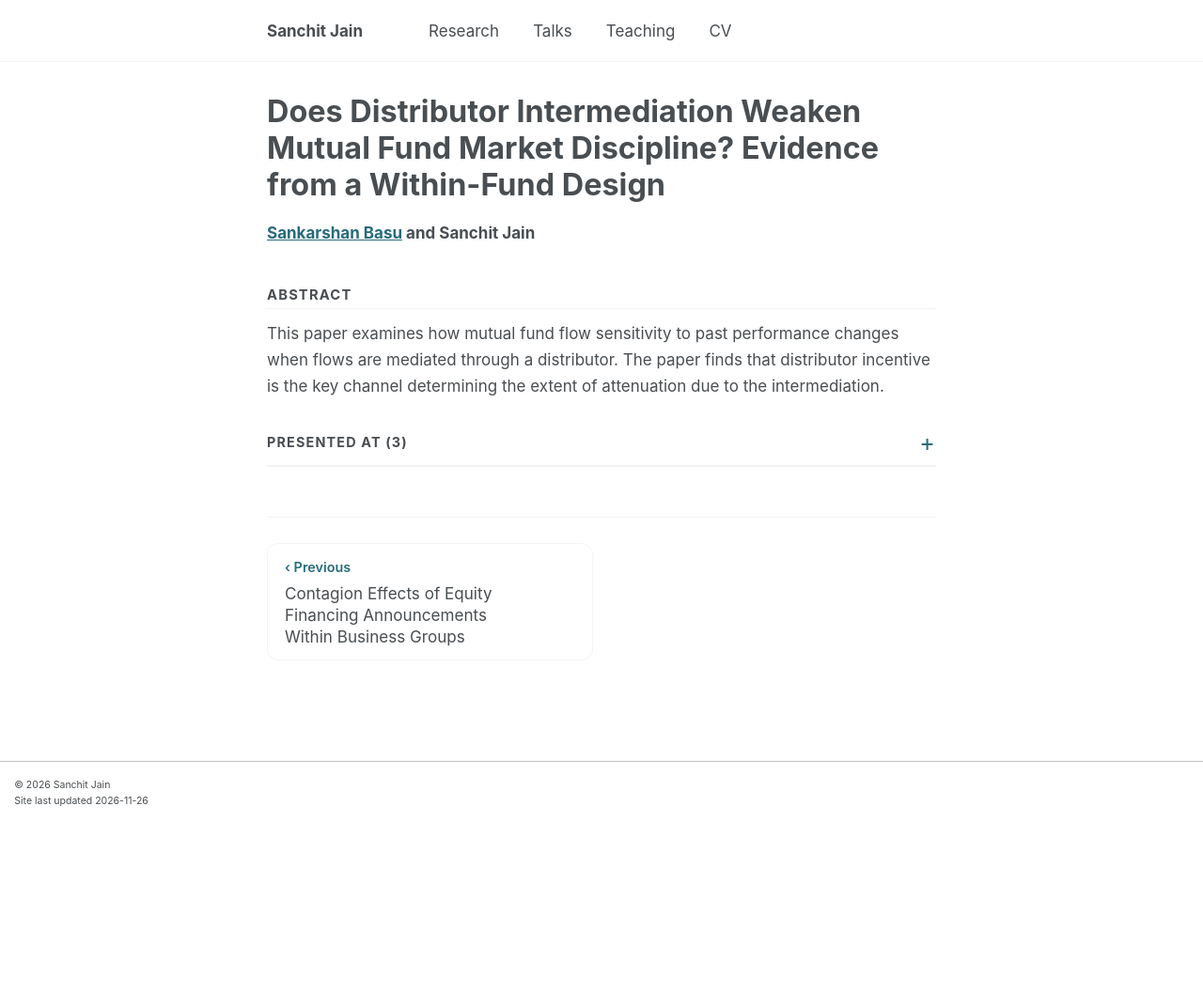
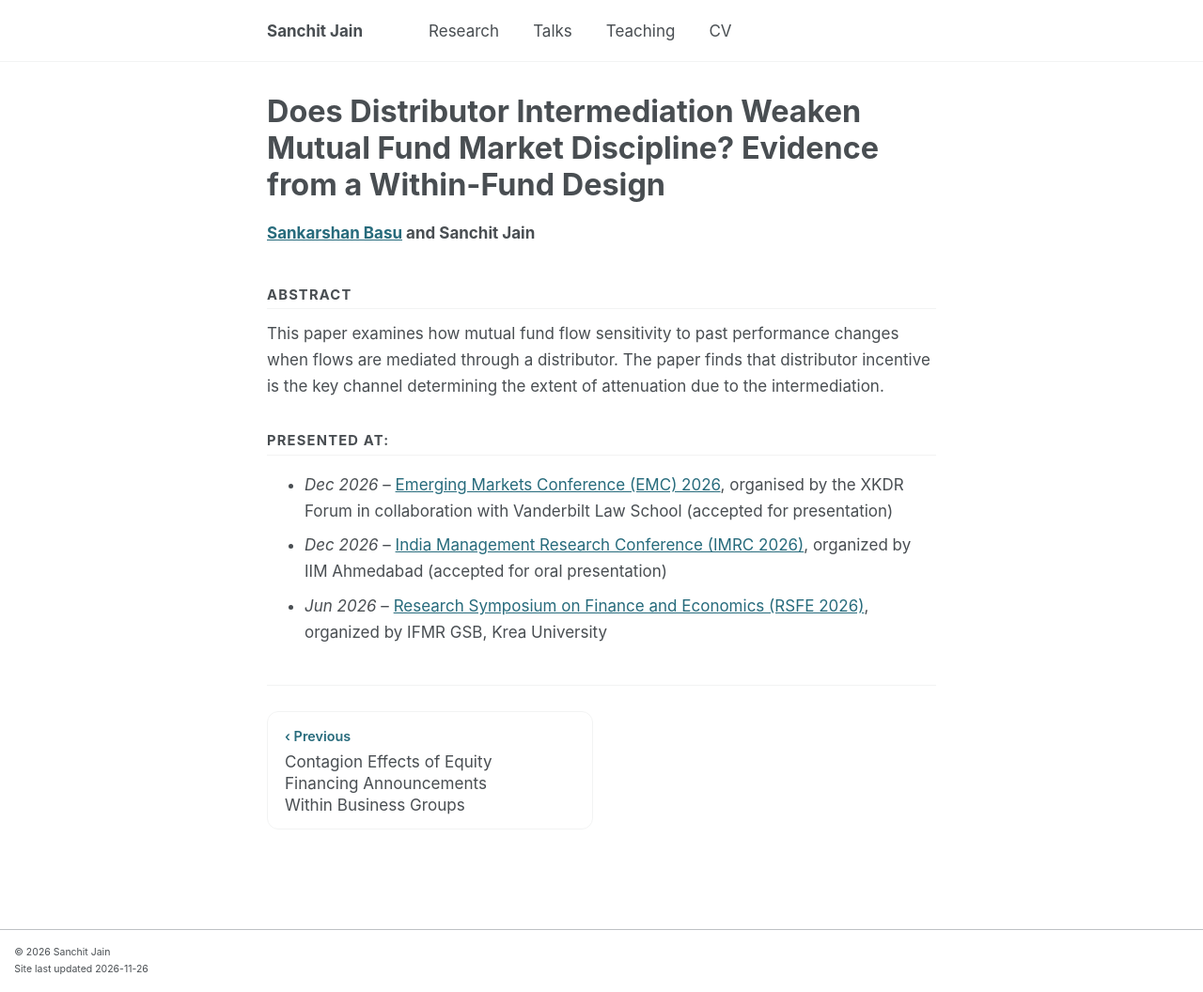
Before and after one commit to casanchitjain/casanchitjain.github.io, a Jekyll site: the page built from _publications/wp-distributor-intermediation-flow-sensitivity.md, in a window 1280 px wide and 1056 px high. Shown: the whole window at 94% size. Built offline with Jekyll 4.4.1, drawn with Linux system fonts in a browser that asks for light colours; a script bundle is joined from its source files by our own code; library files that are not in the unit come from our copies.

Commit message:
Show Presented at as a plain list on distributor and fog-to-pyre pages
Revert the collapsible wrapper; the section is visible by default.

```diff
--- a/_publications/wp-distributor-intermediation-flow-sensitivity.md
+++ b/_publications/wp-distributor-intermediation-flow-sensitivity.md
@@ -16,11 +16,8 @@ header:
   og_image: share-distributor.png
 ---
 
-<details class="presented" markdown="1">
-<summary>Presented at (3)</summary>
+## Presented at:
 
 - *Dec 2026* – [Emerging Markets Conference (EMC) 2026](https://www.emergingmarketsconference.org/), organised by the XKDR Forum in collaboration with Vanderbilt Law School (accepted for presentation)
 - *Dec 2026* – [India Management Research Conference (IMRC 2026)](https://conference.iima.ac.in/), organized by IIM Ahmedabad (accepted for oral presentation)
 - *Jun 2026* – [Research Symposium on Finance and Economics (RSFE 2026)](https://krea.edu.in/ifmrgsb/research-symposium-finance-and-economics/), organized by IFMR GSB, Krea University
-
-</details>
```
Also changed, not shown: _publications/wp-fog-to-pyre.md (+1 -4 lines).
